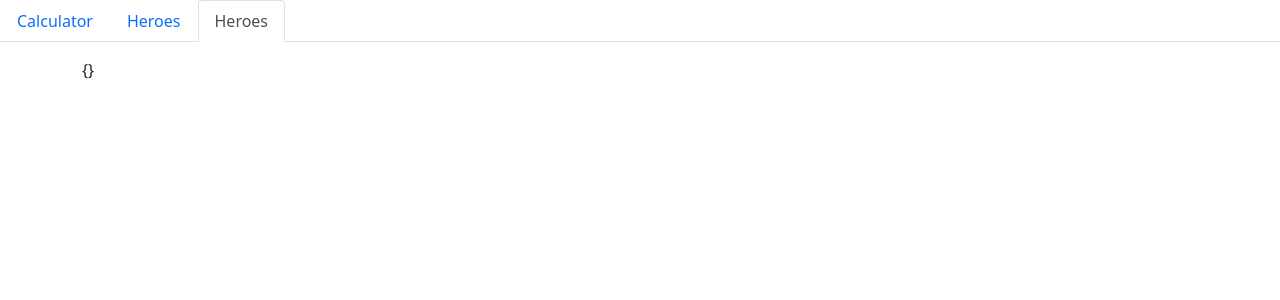
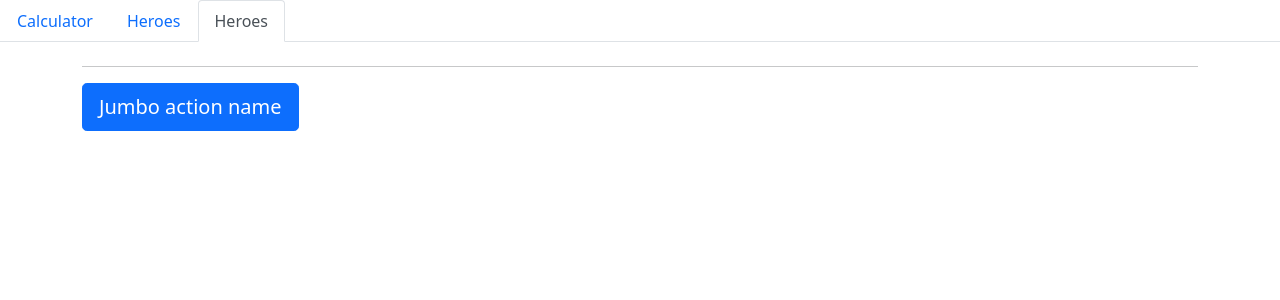
Before and after one commit to rojaldo/vue-course, a Vue app: page / in a window 1280 px wide. Shown: the top 300 px of the page. Built offline with nearby package versions, Linux system fonts and the light colour scheme; no server answers.

Commit message:
apod component modified

```diff
--- a/src/components/apod/ApodComponent.vue
+++ b/src/components/apod/ApodComponent.vue
@@ -1,6 +1,17 @@
 <template>
     <div class="container">
-        {{apod}}
+        <div class="jumbotron">
+            <h1 class="display-3">{{apod.title}}</h1>
+            <p class="lead">{{apod.date}}</p>
+            <div class="container-fluid d-flex">
+                <img class="mx-auto" :src="apod.url" :alt="apod.title">
+            </div>
+            <hr class="my-2">
+            <p>{{apod.explanation}}</p>
+            <p class="lead">
+                <a class="btn btn-primary btn-lg" href="Jumbo action link" role="button">Jumbo action name</a>
+            </p>
+        </div>
     </div>
 </template>
 
```
